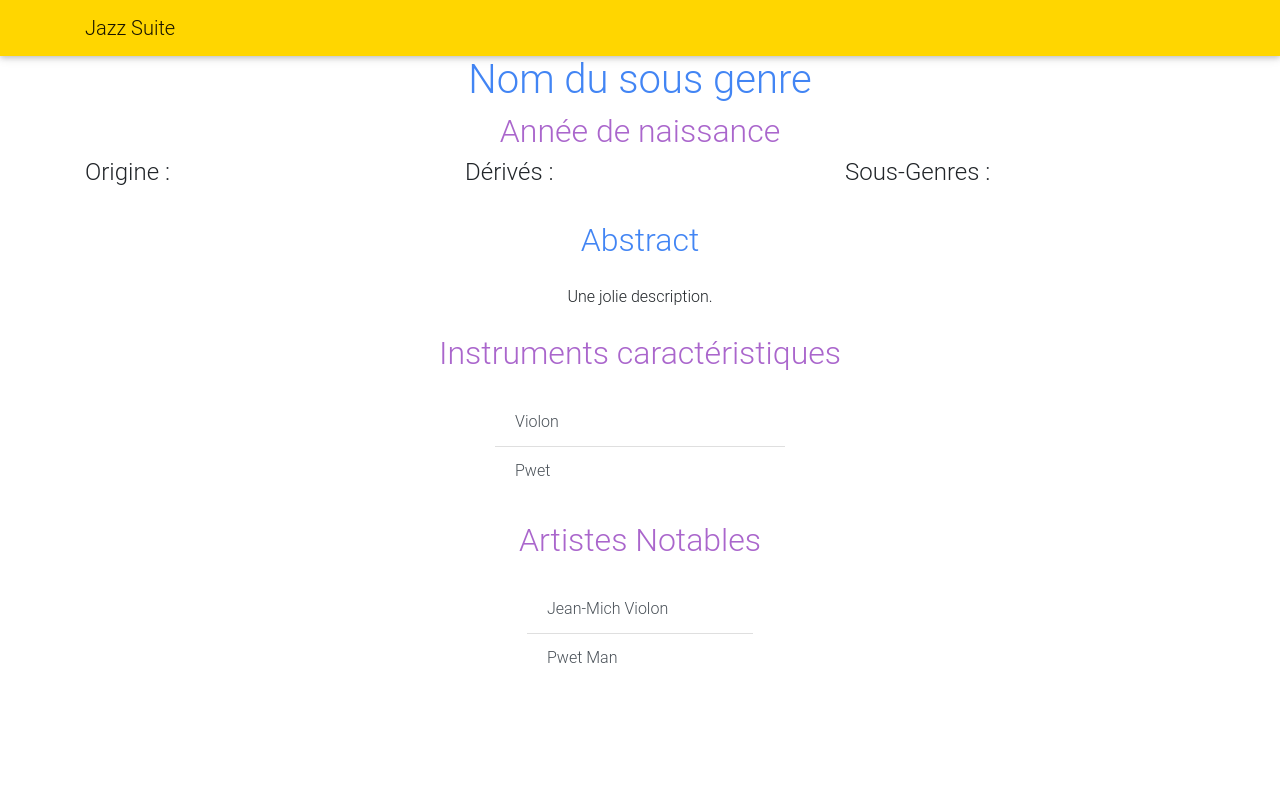
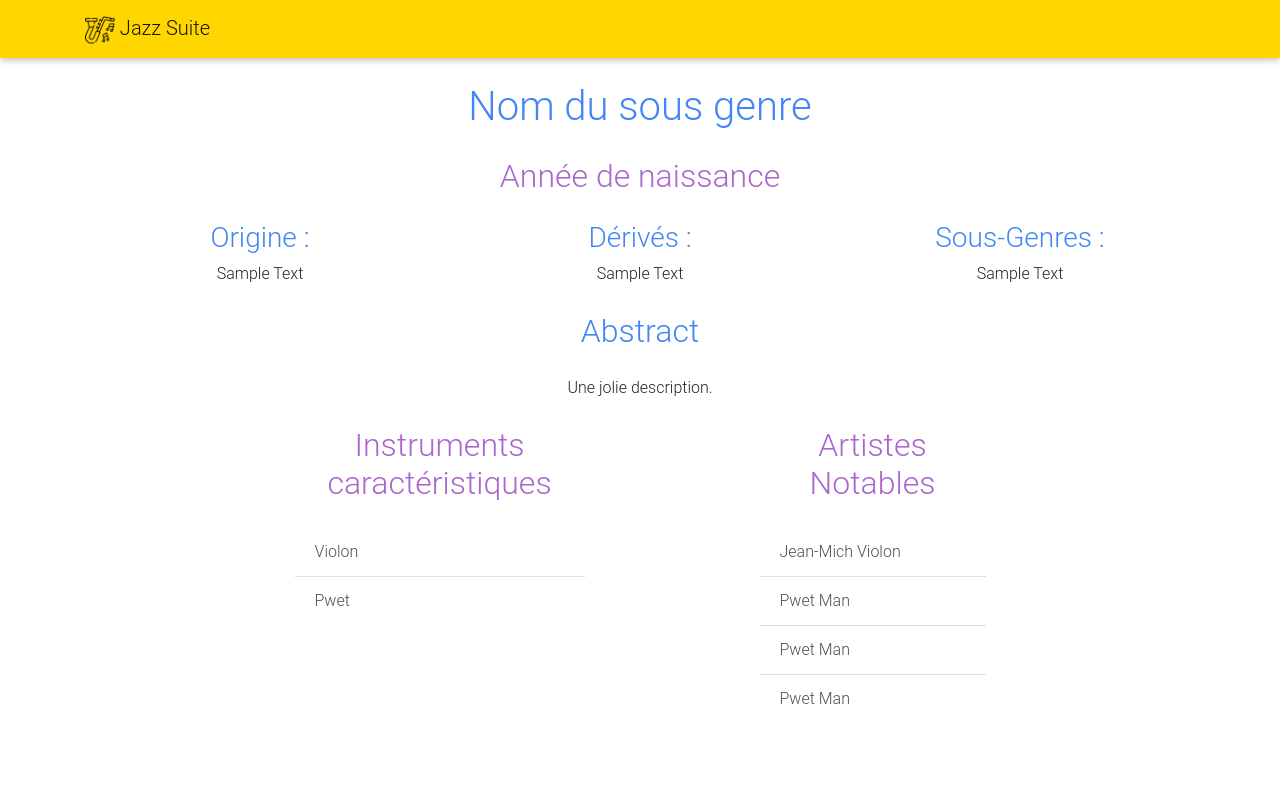
Before and after one commit to lucas-barbero/WS, a website: page SubGenre.html in a window 1280 px wide. Drawn offline with nearby package versions, Linux system fonts and the light colour scheme.

Commit message:
Esthétique index et subgenre

```diff
--- a/SubGenre.html
+++ b/SubGenre.html
@@ -26,20 +26,32 @@
 <body>
   <nav class="navbar navbar-light yellow accent-4">
     <div class="container">
-      <a class="navbar-brand" href="index.html">Jazz Suite</a>
+      <a class="navbar-brand" href="index.html">
+        <img src="jazz.png" class = class="img-thumbnail" style="width: 30px" >
+        Jazz Suite
+      </a>
     </div>
   </nav>
 
   <!-- Add your site or application content here -->
   <div class="container-fluid">
-    <h1 class="text-center text-primary">Nom du sous genre</h1>
-    <h2 class="text-center text-secondary">Année de naissance</h2>
+    <h1 class="text-center text-primary elements">Nom du sous genre</h1>
+    <h2 class="text-center text-secondary elements">Année de naissance</h2>
   </div>
-  <div class="container">
+  <div class="container ">
     <div class="row">
-      <h4 id ="origine" class="col-4 ">Origine : </h4>
-      <h4 id ="derives" class="col-4">Dérivés : </h4>
-      <h4 id ="sous-genre" class="col-4">Sous-Genres : </h4>
+      <div id ="origine" class="col-4 text-center">
+        <h3 class="text-center text-primary">Origine : </h3>
+        Sample Text
+      </div>
+      <div id ="derives" class="col-4 text-center">
+        <h3 class="text-center text-primary">Dérivés : </h3>
+        Sample Text
+      </div>
+      <div id ="sous-genre" class="col-4 text-center">
+        <h3 class="text-center text-primary">Sous-Genres : </h3>
+        Sample Text
+      </div>
     </div>
   </div>
   <div class="container-fluid">
@@ -49,20 +61,34 @@
           Une jolie description.
         </div>
       </div>
+  </div>
+
+  <div class="container-fluid">
+    <div class="row container-listes">
+
+        <div class="container container-instruments"  >
           <h2 class="text-center text-secondary elements">Instruments caractéristiques</h2>
-      <div class="container container-instruments"  >
-        <ul id ="instruments" class="list-group list-group-flush">
+          <ul id ="instruments" class="list-group list-group-flush list-instruments scrollbar-light-blue">
             <a href="#!" class="list-group-item list-group-item-action">Violon</a>
             <a href="#!" class="list-group-item list-group-item-action">Pwet</a>
           </ul>
         </div>
+
+      <div class="container container-artiste"  >
         <h2 class="text-center text-secondary elements">Artistes Notables</h2>
-    <div class="container container-artiste"  >
-      <ul class="list-group list-group-flush">
+        <ul id ="artistes" class="list-group list-group-flush list-artiste scrollbar-light-blue">
           <a href="#!" class="list-group-item list-group-item-action">Jean-Mich Violon</a>
           <a href="#!" class="list-group-item list-group-item-action">Pwet Man</a>
+          <a href="#!" class="list-group-item list-group-item-action">Pwet Man</a>
+          <a href="#!" class="list-group-item list-group-item-action">Pwet Man</a>
+          <a href="#!" class="list-group-item list-group-item-action">Pwet Man</a>
+          <a href="#!" class="list-group-item list-group-item-action">Pwet Man</a>
+          <a href="#!" class="list-group-item list-group-item-action">Pwet Man</a>
         </ul>
+
       </div>
+    </div>
+
   </div>
 
 
--- a/css/main.css
+++ b/css/main.css
@@ -268,7 +268,37 @@ textarea {
 
 .container-artiste{
   max-width: 20vw;
+
 }
+.list-artiste{
+  height:15vw;
+  overflow-y: scroll;
+}
+
+.list-instruments{
+  height:15vw;
+  overflow-y: scroll;
+}
+
+.scrollbar-light-blue::-webkit-scrollbar-track {
+  -webkit-box-shadow: inset 0 0 6px rgba(0, 0, 0, 0.1);
+  background-color: #F5F5F5;
+  border-radius: 10px; }
+
+.scrollbar-light-blue::-webkit-scrollbar {
+  width: 12px;
+  background-color: #F5F5F5; }
+
+.scrollbar-light-blue::-webkit-scrollbar-thumb {
+  border-radius: 10px;
+  -webkit-box-shadow: inset 0 0 6px rgba(0, 0, 0, 0.1);
+  background-color: #82B1FF; }
+
+.container-listes{
+  margin-left : 15vw;
+  margin-right : 15vw;
+}
+
 .container-instruments{
   max-width: 25vw;
 }
@@ -279,6 +309,7 @@ textarea {
 body, html {
   height: 100%;
 }
+
 .bg {
   /* The image used */
   background-image: url("../img/jazz.jpg");
@@ -296,3 +327,16 @@ body, html {
   color: #FFE5D9;
   background-color: #FFCAD4;
 }
+
+.bgIndex {
+  /* The image used */
+  background-image: url("../back.jpg");
+
+  /* Full height */
+  height: 100%;
+
+  /* Center and scale the image nicely */
+  background-position: center;
+  background-repeat: no-repeat;
+  background-size: cover;
+}
```
Also changed, not shown: index.html (+14 -2 lines), jazz.png (added). Lines whose indentation alone changed are shown as unchanged.
